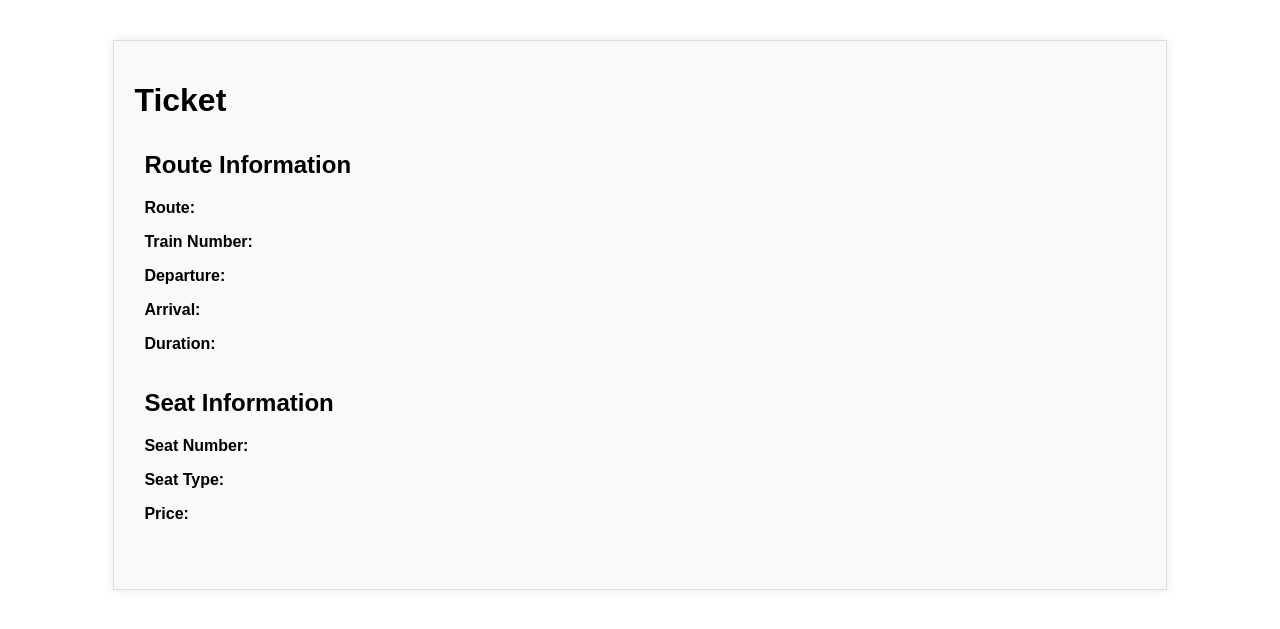
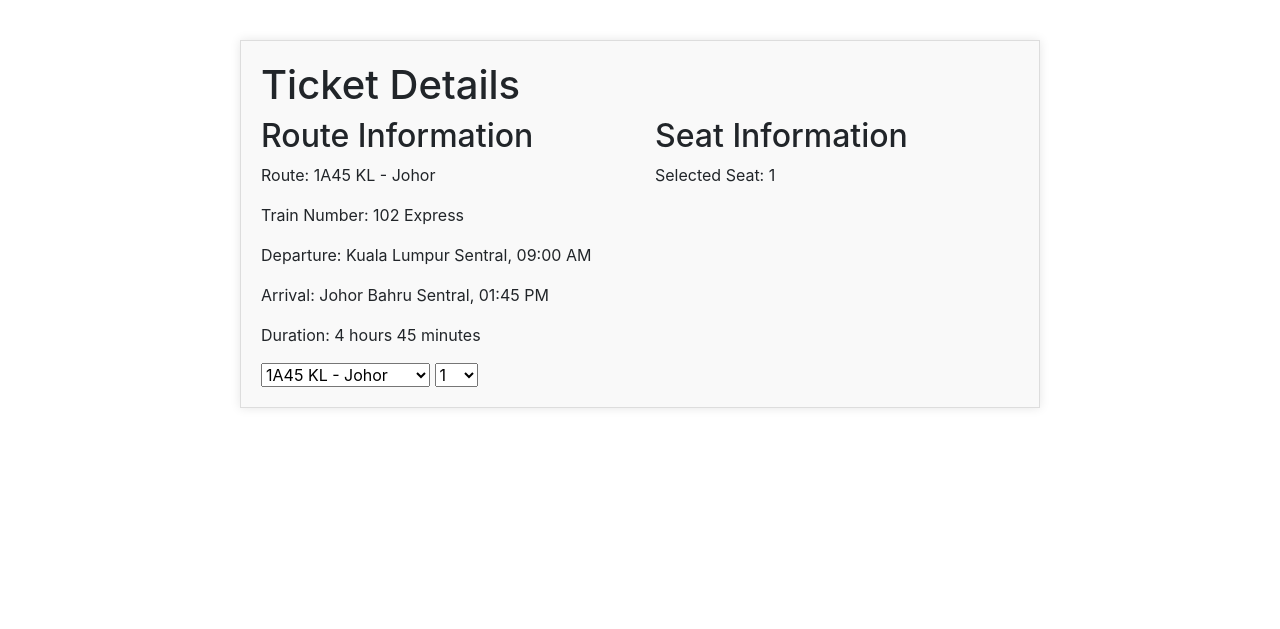
Before and after one commit to ayyesha44/Bus-Ticketing-System, a Flask app: template app/templates/ticket.html in a window 1280 px wide. Shown: the top 629 px of the page. Run offline with Flask 3, Linux system fonts and the light colour scheme; the template is opened without the code that fills it, so the values that code supplies are empty; some libraries are stand-ins or nearby versions.

Commit message:
Update ticket.html

```diff
--- a/app/templates/ticket.html
+++ b/app/templates/ticket.html
@@ -1,122 +1,150 @@
 <!DOCTYPE html>
-<html>
+<html lang="en">
 <head>
-  <title>Ticket</title>
+    <meta charset="UTF-8">
+    <meta name="viewport" content="width=device-width, initial-scale=1.0">
+    <title>Ticket Details</title>
+    <link rel="stylesheet" href="https://maxcdn.bootstrapcdn.com/bootstrap/4.0.0/css/bootstrap.min.css">
     <style>
-    body {
-      font-family: Arial, sans-serif;
-    }
         .container {
-      width: 80%;
+            max-width: 800px;
             margin: 40px auto;
             padding: 20px;
             background-color: #f9f9f9;
             border: 1px solid #ddd;
             box-shadow: 0 0 10px rgba(0, 0, 0, 0.1);
         }
-    .row {
-      display: flex;
-      flex-wrap: wrap;
-      justify-content: space-between;
-      margin-bottom: 20px;
-    }
-    .col-md-6 {
-      width: 50%;
-      padding: 10px;
-    }
-    h2 {
-      margin-top: 0;
-    }
     </style>
 </head>
 <body>
     <div class="container">
-    <h1>Ticket</h1>
+        <h1>Ticket Details</h1>
         <div class="row">
             <div class="col-md-6">
                 <h2>Route Information</h2>
-        <p><strong>Route:</strong> <span id="route"></span></p>
-        <p><strong>Train Number:</strong> <span id="train-number"></span></p>
-        <p><strong>Departure:</strong> <span id="departure"></span></p>
-        <p><strong>Arrival:</strong> <span id="arrival"></span></p>
-        <p><strong>Duration:</strong> <span id="duration"></span></p>
+                <p>Route: <span id="route-name"></span></p>
+                <p>Train Number: <span id="train-number"></span></p>
+                <p>Departure: <span id="departure-station"></span>, <span id="departure-time"></span></p>
+                <p>Arrival: <span id="arrival-station"></span>, <span id="arrival-time"></span></p>
+                <p>Duration: <span id="duration"></span></p>
             </div>
             <div class="col-md-6">
                 <h2>Seat Information</h2>
-        <p><strong>Seat Number:</strong> <span id="seat-number"></span></p>
-        <p><strong>Seat Type:</strong> <span id="seat-type"></span></p>
-        <p><strong>Price:</strong> <span id="price"></span></p>
-      </div>
+                <p>Selected Seat: <span id="selected-seat"></span></p>
+                <div id="seat-numbers"></div>
             </div>
         </div>
 
+        <select id="ticket-select">
+            <option value="1A45 KL - Johor">1A45 KL - Johor</option>
+            <option value="2B12 Penang - KL">2B12 Penang - KL</option>
+            <option value="3C34 Malacca - KL">3C34 Malacca - KL</option>
+            <option value="4D56 Ipoh - KL">4D56 Ipoh - KL</option>
+            <option value="5E78 Kuantan - KL">5E78 Kuantan - KL</option>
+        </select>
+
+        <select id="seat-select">
+        </select>
+
         <script>
-    const tickets = {
-      '1A45+KL+-+Johor': {
-        route: 'Kuala Lumpur to Johor Bahru',
+            const tickets = [
+              {
+                routeName: '1A45 KL - Johor',
                 trainNumber: '102 Express',
-        departure: 'Kuala Lumpur Sentral, 09:00 AM',
-        arrival: 'Johor Bahru Sentral, 01:45 PM',
+                departureStation: 'Kuala Lumpur Sentral',
+                departureTime: '09:00 AM',
+                arrivalStation: 'Johor Bahru Sentral',
+                arrivalTime: '01:45 PM',
                 duration: '4 hours 45 minutes',
-        seatNumber: '1A45',
-        seatType: 'First Class',
-        price: 'RM 200'
               },
-      '2B12+Penang+-+KL': {
-        route: 'Penang to Kuala Lumpur',
+              {
+                routeName: '2B12 Penang - KL',
                 trainNumber: '202 Express',
-        departure: 'Butterworth, 08:00 AM',
-        arrival: 'Kuala Lumpur Sentral, 12:30 PM',
+                departureStation: 'Butterworth',
+                departureTime: '08:00 AM',
+                arrivalStation: 'Kuala Lumpur Sentral',
+                arrivalTime: '12:30 PM',
                 duration: '4 hours 30 minutes',
-        seatNumber: '2B12',
-        seatType: 'First Class',
-        price: 'RM 200'
               },
-      '3C34+Malacca+-+KL': {
-        route: 'Malacca to Kuala Lumpur',
+              {
+                routeName: '3C34 Malacca - KL',
                 trainNumber: '302 Express',
-        departure: 'Malacca Sentral, 10:00 AM',
-        arrival: 'Kuala Lumpur Sentral, 01:00 PM',
+                departureStation: 'Malacca Sentral',
+                departureTime: '10:00 AM',
+                arrivalStation: 'Kuala Lumpur Sentral',
+                arrivalTime: '01:00 PM',
                 duration: '3 hours',
-        seatNumber: '3C34',
-        seatType: 'First Class',
-        price: 'RM 200'
               },
-      '4D56+Ipoh+-+KL': {
-        route: 'Ipoh to Kuala Lumpur',
+              {
+                routeName: '4D56 Ipoh - KL',
                 trainNumber: '402 Express',
-        departure: 'Ipoh Sentral, 09:30 AM',
-        arrival: 'Kuala Lumpur Sentral, 12:30 PM',
+                departureStation: 'Ipoh Sentral',
+                departureTime: '09:30 AM',
+                arrivalStation: 'Kuala Lumpur Sentral',
+                arrivalTime: '12:30 PM',
                 duration: '3 hours',
-        seatNumber: '4D56',
-        seatType: 'First Class',
-        price: 'RM 200'
               },
-      '5E78+Kuantan+-+KL': {
-        route: 'Kuantan to Kuala Lumpur',
+              {
+                routeName: '5E78 Kuantan - KL',
                 trainNumber: '502 Express',
-        departure: 'Kuantan Sentral, 08:30 AM',
-        arrival: 'Kuala Lumpur Sentral, 01:30 PM',
+                departureStation: 'Kuantan Sentral',
+                departureTime: '08:30 AM',
+                arrivalStation: 'Kuala Lumpur Sentral',
+                arrivalTime: '01:30 PM',
                 duration: '5 hours',
-        seatNumber: '5 E78',
-        seatType: 'First Class',
-        price: 'RM 200'
+              },
+            ];
+
+            function displayTicketDetails(ticket) {
+              document.getElementById('route-name').innerHTML = ticket.routeName;
+              document.getElementById('train-number').innerHTML = ticket.trainNumber;
+              document.getElementById('departure-station').innerHTML = ticket.departureStation;
+              document.getElementById('departure-time').innerHTML = ticket.departureTime;
+              document.getElementById('arrival-station').innerHTML = ticket.arrivalStation;
+              document.getElementById('arrival-time').innerHTML = ticket.arrivalTime;
+              document.getElementById('duration').innerHTML = ticket.duration;
             }
-    };
 
-    const urlParams = new URLSearchParams(window.location.search);
-    const selectedTicket = urlParams.get('route');
+            function displaySeatOptions() {
+              const seatSelect = document.getElementById('seat-select');
+              seatSelect.innerHTML = '';
+              for (let i = 1; i <= 35; i++) {
+                const option = document.createElement('option');
+                option.value = i;
+                option.text = i;
+                seatSelect.appendChild(option);
+              }
+            }
 
- const ticketInfo = tickets[selectedTicket];
+            function displaySelectedSeat(seatNumber) {
+              document.getElementById('selected-seat').innerHTML = seatNumber;
+            }
 
-    document.getElementById('route').innerHTML = ticketInfo.route;
-    document.getElementById('train-number').innerHTML = ticketInfo.trainNumber;
-    document.getElementById('departure').innerHTML = ticketInfo.departure;
-    document.getElementById('arrival').innerHTML = ticketInfo.arrival;
-    document.getElementById('duration').innerHTML = ticketInfo.duration;
-    document.getElementById('seat-number').innerHTML = ticketInfo.seatNumber;
-    document.getElementById('seat-type').innerHTML = ticketInfo.seatType;
-    document.getElementById('price').innerHTML = ticketInfo.price;
+            const ticketSelect = document.getElementById('ticket-select');
+            ticketSelect.addEventListener('change', () => {
+              let selectedTicket = null;
+              for (let i = 0; i < tickets.length; i++) {
+                if (tickets[i].routeName === ticketSelect.value) {
+                  selectedTicket = tickets[i];
+                  break;
+                }
+              }
+              if (selectedTicket) {
+                displayTicketDetails(selectedTicket);
+                displaySeatOptions();
+                displaySelectedSeat(1);
+              }
+            });
+
+            const seatSelect = document.getElementById('seat-select');
+            seatSelect.addEventListener('change', () => {
+              displaySelectedSeat(seatSelect.value);
+            });
+
+            displayTicketDetails(tickets[0]);
+            displaySeatOptions();
+            displaySelectedSeat(1);
         </script>
+    </div>
 </body>
 </html>
```
Lines whose indentation alone changed are shown as unchanged.
